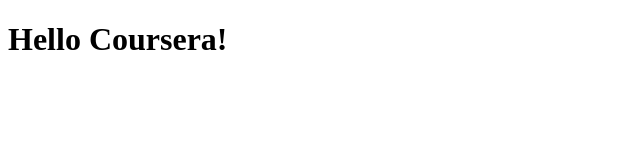
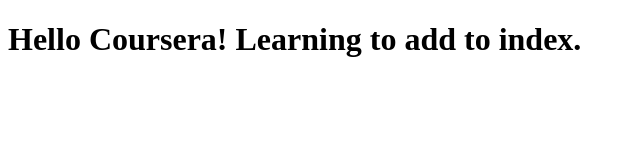
Before and after one commit to the-sarahb/hello-word, a plain HTML site: page site/index.html in a window 1280 px wide. Shown: the whole page, without its empty margins (0-640 px from the left). Drawn offline with Linux system fonts and the light colour scheme.

Commit message:
Small addition.

```diff
--- a/site/index.html
+++ b/site/index.html
@@ -4,6 +4,6 @@
 	<title>Hello Coursera!</title>
 </head>
 <body>
-<h1>Hello Coursera!<h1>
+<h1>Hello Coursera! Learning to add to index.<h1>
 </body>
 </html>
```
